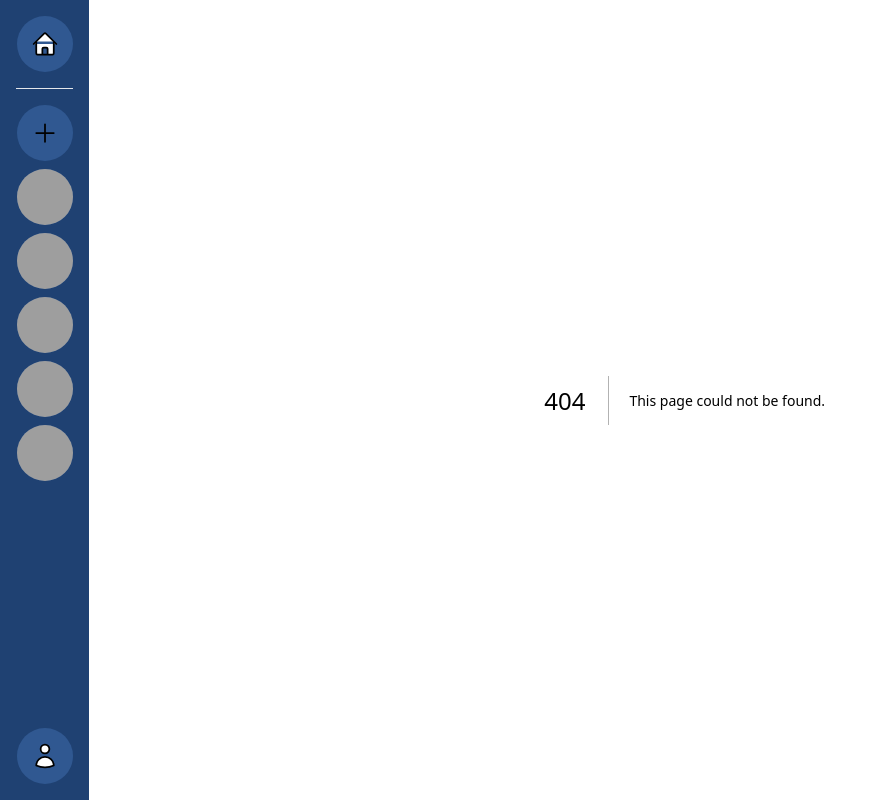
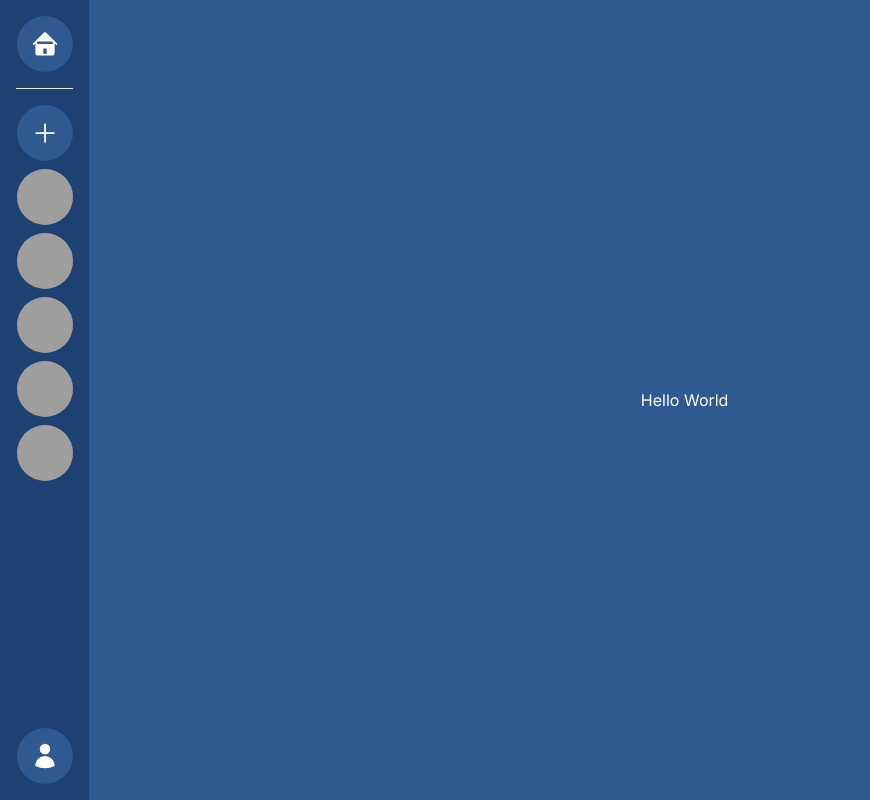
Before and after one commit to poompongphun/disro, a Next.js app: page /setting in a window 1280 px wide. Before the commit this address had no page. Shown: the whole page, without its empty margins (0-870 px from the left). Built offline with nearby package versions, Linux system fonts and the light colour scheme; grey boxes are pictures that could not be loaded.

Commit message:
:lipstick: : built page setting ui

```diff
--- /dev/null
+++ b/app/setting/page.tsx
@@ -0,0 +1,9 @@
+const setting = () => {
+    return (
+      <div className="flex justify-center items-center h-full">
+        <h1>Hello World</h1>
+      </div>
+    );
+  };
+
+  export default setting;
```
